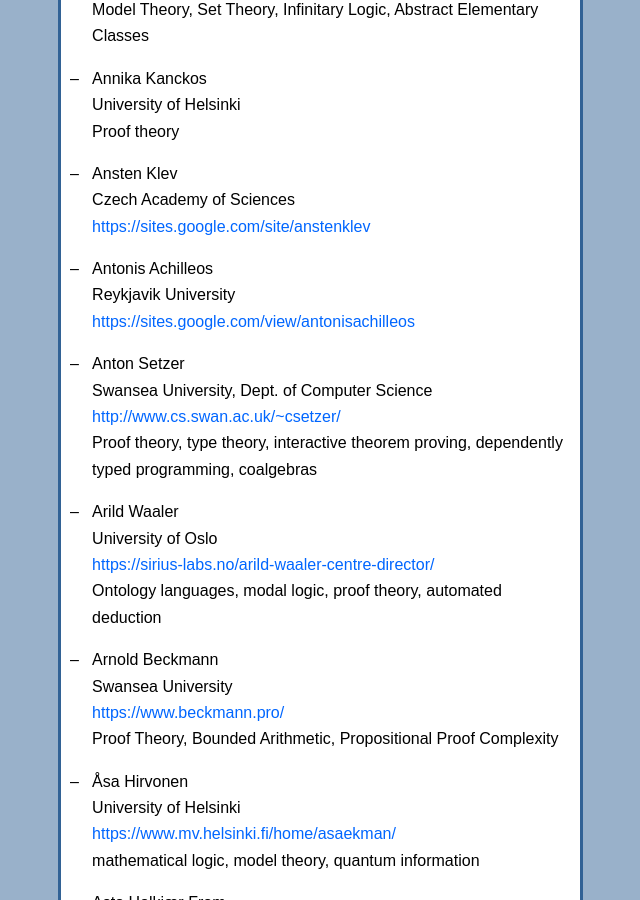
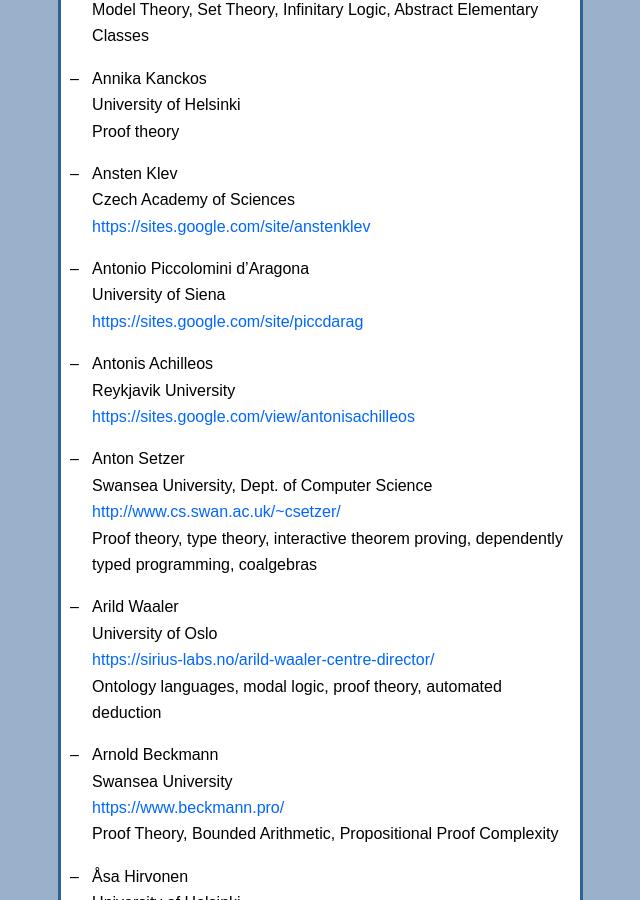
Before and after one commit to scandinavianlogic/scandinavianlogic.github.io, a Jekyll site: the page built from members.md, in a window 1280 px wide and 900 px high, scrolled down 2190 px. Shown: the whole window, without its empty margins (453-1093 px from the left). Built offline with Jekyll 4.4.1, drawn with Linux system fonts in a browser that asks for light colours.

Commit message:
new member

```diff
--- a/members.md
+++ b/members.md
@@ -85,6 +85,10 @@ membership.
 - Ansten Klev
   Czech Academy of Sciences
   <https://sites.google.com/site/anstenklev>
+
+- Antonio Piccolomini d'Aragona
+  University of Siena
+  <https://sites.google.com/site/piccdarag>
 
 - Antonis Achilleos
   Reykjavik University
```
